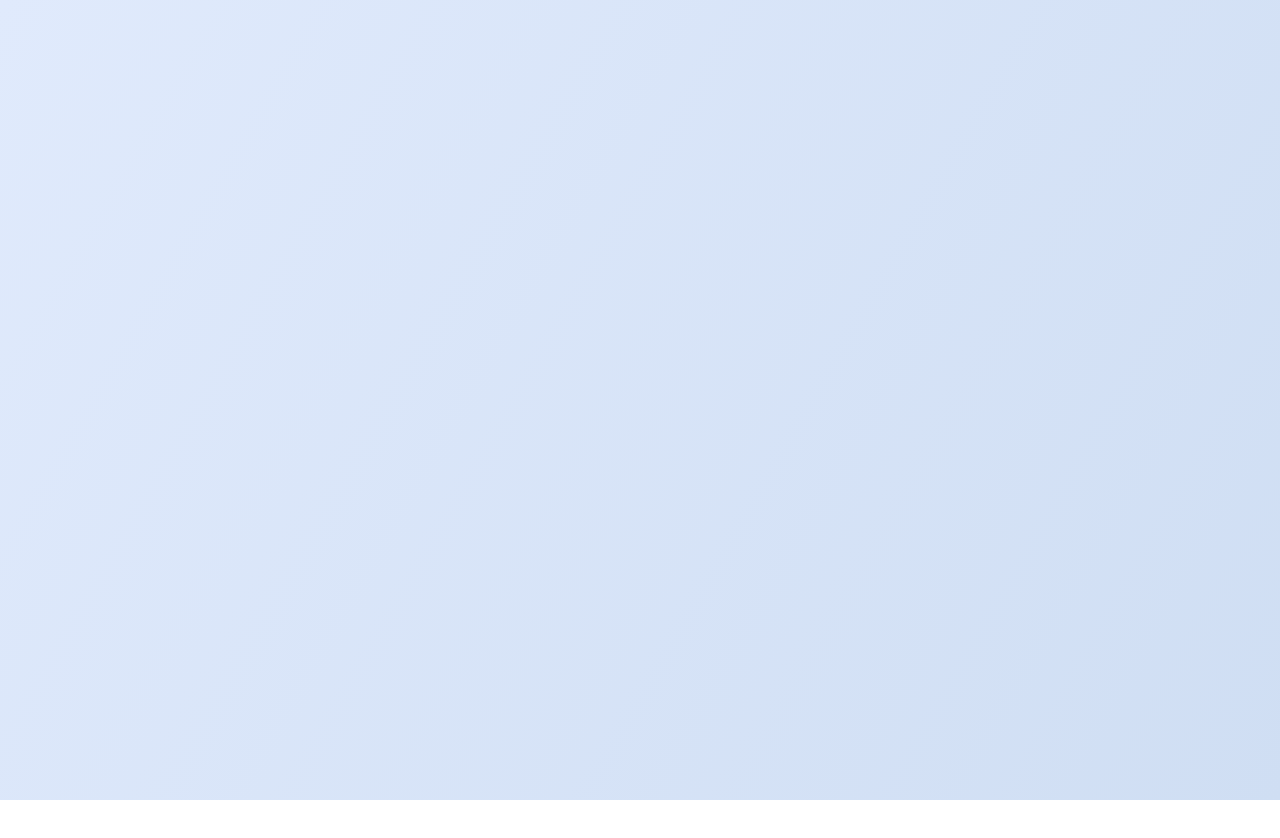
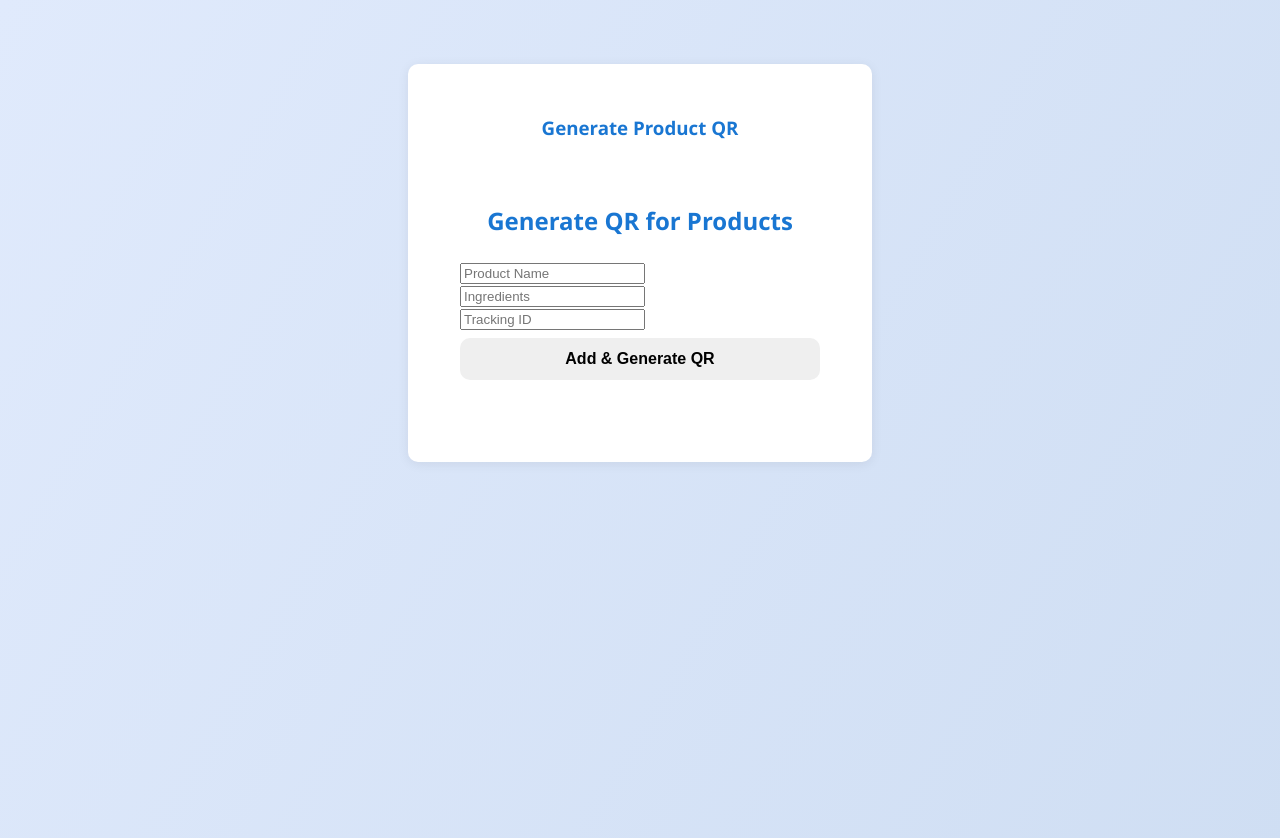
Before and after one commit to Priyanshh95/smart-qr-walmart, a React (Create React App) app in the folder admin-dashboard/: page /admin/generate in a window 1280 px wide. Shown: the top 838 px of the page. Before the commit the page ends 800 px from the top, so only its background shows below. Built offline with nearby package versions, Linux system fonts and the light colour scheme.

Commit message:
generate-qr

```diff
--- a/admin-dashboard/package.json
+++ b/admin-dashboard/package.json
@@ -4,10 +4,11 @@
   "private": true,
   "dependencies": {
     "cra-template-pwa": "2.0.0",
+    "qrcode.react": "^4.2.0",
     "react": "^19.1.0",
     "react-dom": "^19.1.0",
     "react-router-dom": "^6.22.3",
-    "react-scripts": "5.0.1"
+    "react-scripts": "^5.0.1"
   },
   "scripts": {
     "start": "react-scripts start",
--- a/admin-dashboard/src/AdminDashboard.js
+++ b/admin-dashboard/src/AdminDashboard.js
@@ -1,6 +1,7 @@
 import React from 'react';
 import { Routes, Route, Link } from 'react-router-dom';
 import './App.css';
+import ProductQR from './ProductQR';
 
 function DashboardHome() {
   return (
@@ -9,6 +10,7 @@ function DashboardHome() {
       <ul className="admin-list">
         <li><Link className="link" to="add-product">Add Product</Link></li>
         <li><Link className="link" to="remove-product">Remove Product</Link></li>
+        <li><Link className="link" to="generate">Generate Product QR</Link></li>
         <li><Link className="link" to="/login">Logout</Link></li>
       </ul>
       <div className="note">
@@ -43,12 +45,24 @@ function RemoveProduct() {
   );
 }
 
+function GenerateQRPage() {
+  return (
+    <div className="card">
+      <h3>Generate Product QR</h3>
+      <ProductQR />
+    </div>
+  );
+}
+
+
 function AdminDashboard() {
   return (
     <Routes>
       <Route path="/" element={<DashboardHome />} />
       <Route path="add-product" element={<AddProduct />} />
       <Route path="remove-product" element={<RemoveProduct />} />
+      <Route path="generate" element={<GenerateQRPage />} />
+
     </Routes>
   );
 }
--- /dev/null
+++ b/admin-dashboard/src/ProductQR.js
@@ -0,0 +1,73 @@
+import React, { useState } from 'react';
+import { QRCodeSVG } from 'qrcode.react';
+
+const ProductQR = () => {
+  const [products, setProducts] = useState([]);
+  const [name, setName] = useState('');
+  const [ingredients, setIngredients] = useState('');
+  const [trackingId, setTrackingId] = useState('');
+
+  const handleAddProduct = () => {
+    if (!name || !ingredients || !trackingId) return alert('Fill all fields');
+
+    const newProduct = {
+      id: Date.now(),
+      name,
+      ingredients,
+      trackingId,
+    };
+    setProducts([...products, newProduct]);
+    setName('');
+    setIngredients('');
+    setTrackingId('');
+  };
+
+  return (
+    <div style={{ padding: 20 }}>
+      <h2>Generate QR for Products</h2>
+      <input
+        placeholder="Product Name"
+        value={name}
+        onChange={(e) => setName(e.target.value)}
+        style={{ marginRight: 10 }}
+      />
+      <input
+        placeholder="Ingredients"
+        value={ingredients}
+        onChange={(e) => setIngredients(e.target.value)}
+        style={{ marginRight: 10 }}
+      />
+      <input
+        placeholder="Tracking ID"
+        value={trackingId}
+        onChange={(e) => setTrackingId(e.target.value)}
+        style={{ marginRight: 10 }}
+      />
+      <button onClick={handleAddProduct}>Add & Generate QR</button>
+
+      <div style={{ marginTop: 30 }}>
+        {products.map((product) => (
+          <div
+            key={product.id}
+            style={{
+              border: '1px solid #ccc',
+              padding: 15,
+              marginBottom: 20,
+              borderRadius: 8,
+            }}
+          >
+            <h4>{product.name}</h4>
+            <p><strong>Ingredients:</strong> {product.ingredients}</p>
+            <p><strong>Tracking ID:</strong> {product.trackingId}</p>
+            <QRCodeSVG
+              value={JSON.stringify(product)}
+              size={128}
+            />
+          </div>
+        ))}
+      </div>
+    </div>
+  );
+};
+
+export default ProductQR;
```
Also changed, not shown: 1 other file (tests, documents, lock files or other folders).
